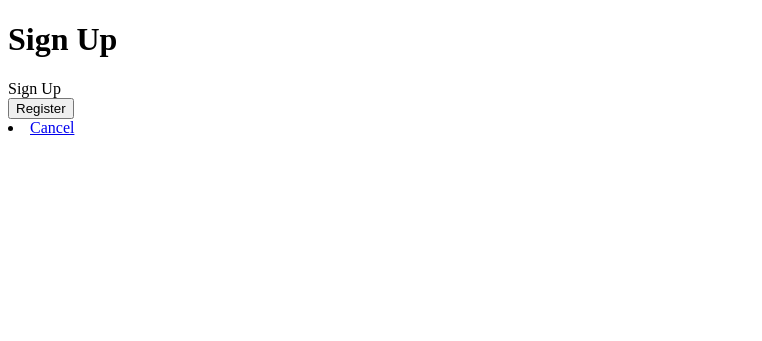
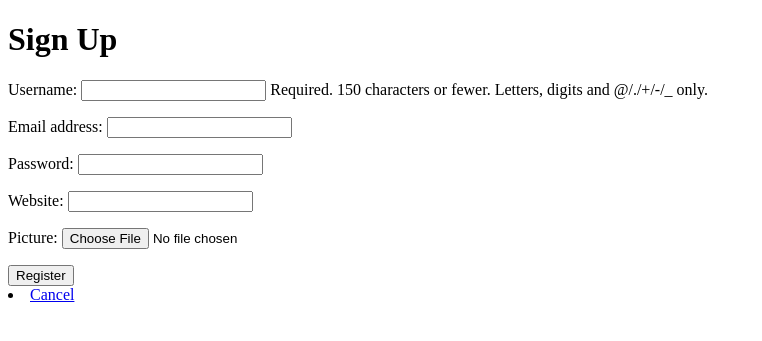
Before and after one commit to 2374868V/rate_yo_uni, a Django app: a page that uses templates/project/sign_up.html in a window 1280 px wide. Shown: the top 341 px of the page, without its empty margins (0-762 px from the left). Run offline with Django 3.2, Linux system fonts and the light colour scheme.

Commit message:
"working sign up"

```diff
--- a/project/views.py
+++ b/project/views.py
@@ -2,6 +2,9 @@ from django.shortcuts import render
 from project.models import *
 from project.forms import BathroomForm
 from project.forms import UserForm, UserProfileForm
+from django.contrib.auth import authenticate, login
+from django.http import HttpResponseRedirect, HttpResponse
+from django.core.urlresolvers import reverse
 # Create your views here.
 
 
@@ -12,7 +15,39 @@ def index(request):
 
 
 def sign_up(request):
-    return render(request, 'project/sign_up.html')
+    registered = False
+
+    if request.method == 'POST':
+        user_form = UserForm(data=request.POST)
+        profile_form = UserProfileForm(data=request.POST)
+
+        if user_form.is_valid() and profile_form.is_valid():
+            user = user_form.save()
+            user.set_password(user.password)
+            user.save()
+
+            profile = profile_form.save(commit=False)
+            profile.user = user
+
+            if 'picture' in request.FILES:
+                profile.picture = request.FILES['picture']
+
+            profile.save()
+
+            registered = True
+
+        else:
+            print(user_form.errors, profile_form.errors)
+
+    else:
+        user_form = UserForm()
+        profile_form = UserProfileForm()
+
+    return render(request,
+                  'project/sign_up.html',
+                  {'user_form': user_form,
+                   'profile_form': profile_form,
+                   'registered': registered})
 
 
 def add_toilet(request):
@@ -38,37 +73,21 @@ def show_toilet(request, bathroomSlug):
     return render(request, 'project/show_toilet.html', context)
 
 
-def register(request):
-    registered = False
+def user_login(request):
+    if request.method == 'POST':
+        username = request.POST.get('username')
+        password = request.POST.get('password')
 
-    if request.method == 'POST':
-        user_form = UserForm(data=request.POST)
-        profile_form = UserProfileForm(data=request.POST)
+        user = authenticate(username=usename, password=password)
 
-        if user_form.is_valid() and profile_form.is_valid():
-            user = user_form.save()
-            user.set_password(user.password)
-            user.save()
-
-            profile = profile_form.save(commit=False)
-            profile.user = user
-
-            if 'picture' in request.FILES:
-                profile.picture = request.FILES['picture']
-
-            profile.save()
-
-            registered = True
-
+        if user:
+            if user.is_active:
+                login(request, user)
+                return HttpResponseRedirect(reverse('index'))
+            else:
+                return HttpResponse("Your account is disabled")
         else:
-            print (user_form.errors, profile_form.errors)
-
+            print("Incorrect username or password")
+            return HttpResponse("Invalid login details")
     else:
-        user_form = UserForm()
-        profile_form = UserProfileForm()
-
-    return render(request,
-                  'project/sign_up.html',
-                  {'user_form': user_form,
-                   'profile_form': profile_form,
-                   'registered': registered})
+        return render(request, 'project/login.html', {})
--- a/rate_yo_uni/urls.py
+++ b/rate_yo_uni/urls.py
@@ -22,4 +22,7 @@ urlpatterns = [
     url(r'^$', views.index, name='index'),
     url(r'^RateYoUni/', include('project.urls')),
     url(r'^admin/', admin.site.urls),
+    url(r'^sign_up/$',
+        views.sign_up,
+        name='Sign Up'),
 ]
--- a/templates/project/sign_up.html
+++ b/templates/project/sign_up.html
@@ -13,7 +13,6 @@
         Thanks for signing up!
         <a href="{% url 'index' %}">Return to homepage</a><br />
     {% else %}
-        Sign Up
         <form id="user_form" method="post" action="{% url 'sign_up' %}"
               enctype="multipart/form-data">
 
```
Also changed, not shown: db.sqlite3, project/migrations/0001_initial.py (added).
